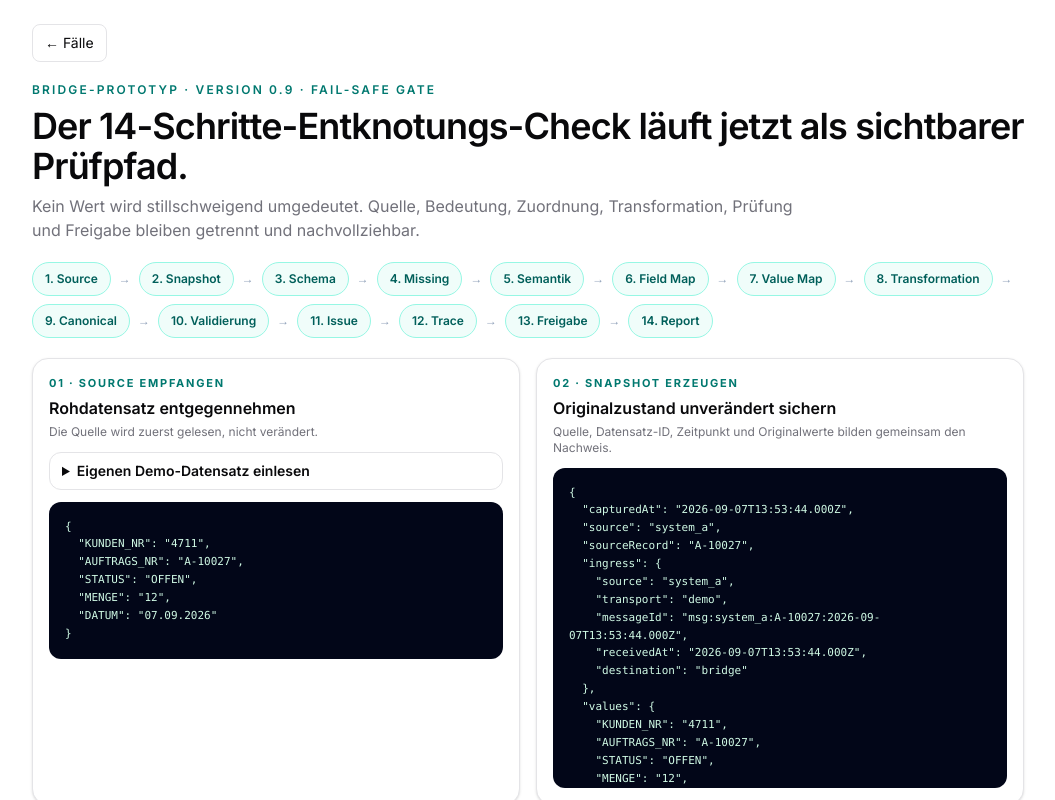
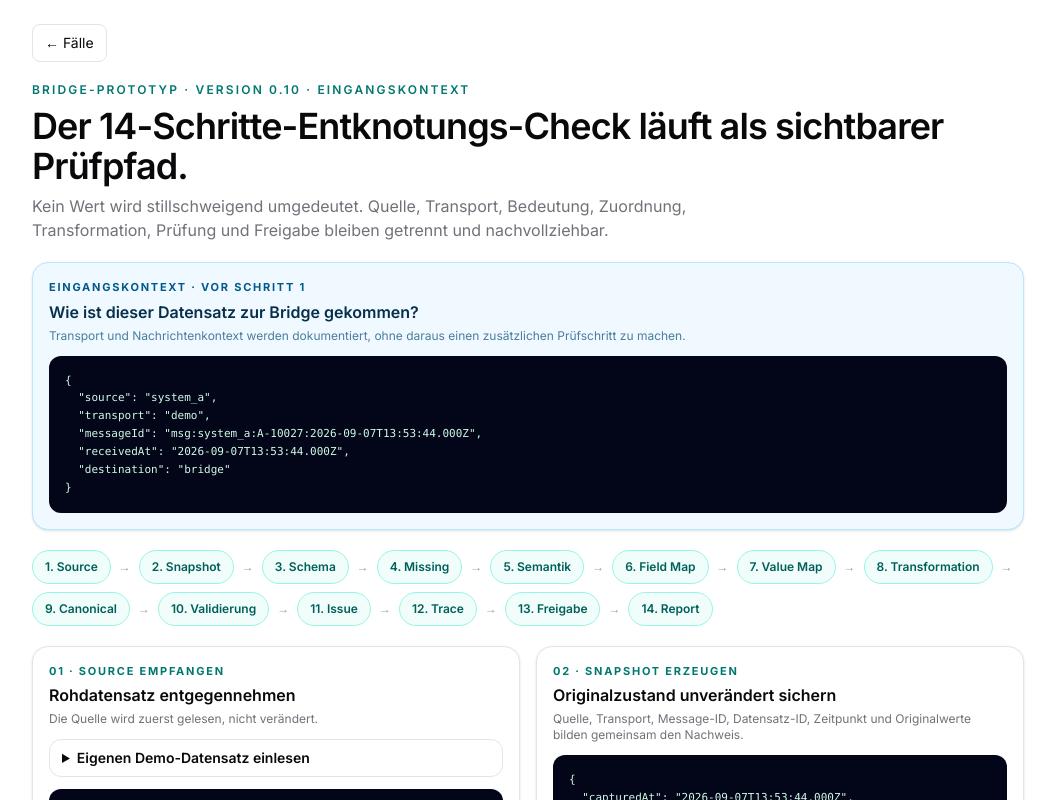
Before and after one commit to schieskejulia-collab/petraplan, a React (Vite) app in the folder frontend/mobile-app/: page /bridge in a window 1280 px wide. Shown: the top 800 px of the page, without its empty margins (112-1167 px from the left). Built offline with nearby package versions, Linux system fonts and the light colour scheme.

Commit message:
Show ingress context before Bridge checks

```diff
--- a/frontend/mobile-app/src/pages/BridgePage.tsx
+++ b/frontend/mobile-app/src/pages/BridgePage.tsx
@@ -35,6 +35,7 @@ export default function BridgePage() {
 
   const evaluation = evaluateRecord(raw, capturedAt);
   const {
+    ingress,
     snapshot,
     schema,
     missing,
@@ -98,10 +99,17 @@ export default function BridgePage() {
         <button className="rounded-lg border px-3 py-2 text-sm" onClick={() => setLocation("/cases")}>← Fälle</button>
 
         <header className="space-y-2">
-          <p className="text-xs font-semibold uppercase tracking-[0.18em] text-teal-700">Bridge-Prototyp · Version 0.9 · Fail-safe Gate</p>
-          <h1 className="text-3xl font-semibold tracking-tight md:text-4xl">Der 14-Schritte-Entknotungs-Check läuft jetzt als sichtbarer Prüfpfad.</h1>
-          <p className="max-w-3xl text-sm text-muted-foreground md:text-base">Kein Wert wird stillschweigend umgedeutet. Quelle, Bedeutung, Zuordnung, Transformation, Prüfung und Freigabe bleiben getrennt und nachvollziehbar.</p>
+          <p className="text-xs font-semibold uppercase tracking-[0.18em] text-teal-700">Bridge-Prototyp · Version 0.10 · Eingangskontext</p>
+          <h1 className="text-3xl font-semibold tracking-tight md:text-4xl">Der 14-Schritte-Entknotungs-Check läuft als sichtbarer Prüfpfad.</h1>
+          <p className="max-w-3xl text-sm text-muted-foreground md:text-base">Kein Wert wird stillschweigend umgedeutet. Quelle, Transport, Bedeutung, Zuordnung, Transformation, Prüfung und Freigabe bleiben getrennt und nachvollziehbar.</p>
         </header>
+
+        <section className="rounded-2xl border border-sky-200 bg-sky-50 p-4 shadow-sm">
+          <p className="text-[11px] font-bold uppercase tracking-[0.16em] text-sky-800">Eingangskontext · vor Schritt 1</p>
+          <h2 className="mt-1 font-semibold text-sky-950">Wie ist dieser Datensatz zur Bridge gekommen?</h2>
+          <p className="mt-1 text-xs text-sky-900/70">Transport und Nachrichtenkontext werden dokumentiert, ohne daraus einen zusätzlichen Prüfschritt zu machen.</p>
+          <JsonBlock value={ingress} />
+        </section>
 
         <nav aria-label="Datenfluss" className="flex flex-wrap items-center gap-2 text-xs font-semibold text-teal-800">
           {flow.map((label, index) => (
@@ -125,7 +133,7 @@ export default function BridgePage() {
           </Section>
 
           <Section eyebrow="02 · Snapshot erzeugen" title="Originalzustand unverändert sichern">
-            <p className="mt-1 text-xs text-muted-foreground">Quelle, Datensatz-ID, Zeitpunkt und Originalwerte bilden gemeinsam den Nachweis.</p>
+            <p className="mt-1 text-xs text-muted-foreground">Quelle, Transport, Message-ID, Datensatz-ID, Zeitpunkt und Originalwerte bilden gemeinsam den Nachweis.</p>
             <JsonBlock value={snapshot} />
           </Section>
 
@@ -214,7 +222,7 @@ export default function BridgePage() {
 
         <section className="rounded-2xl border border-teal-200 bg-teal-50 p-4 text-sm text-teal-900">
           <p className="font-semibold">Grundprinzip</p>
-          <p className="mt-1">Die Bridge schreibt nichts zurück in System A. Sie macht nur sichtbar, was angekommen ist, wie es verstanden wurde, welche bestätigte Regel angewendet wurde und warum eine Freigabe erlaubt oder blockiert ist.</p>
+          <p className="mt-1">Die Bridge schreibt nichts zurück in System A. Sie dokumentiert Eingang und Transport, macht sichtbar, was angekommen ist, wie es verstanden wurde, welche bestätigte Regel angewendet wurde und warum eine Freigabe erlaubt oder blockiert ist.</p>
         </section>
       </div>
     </main>
```
